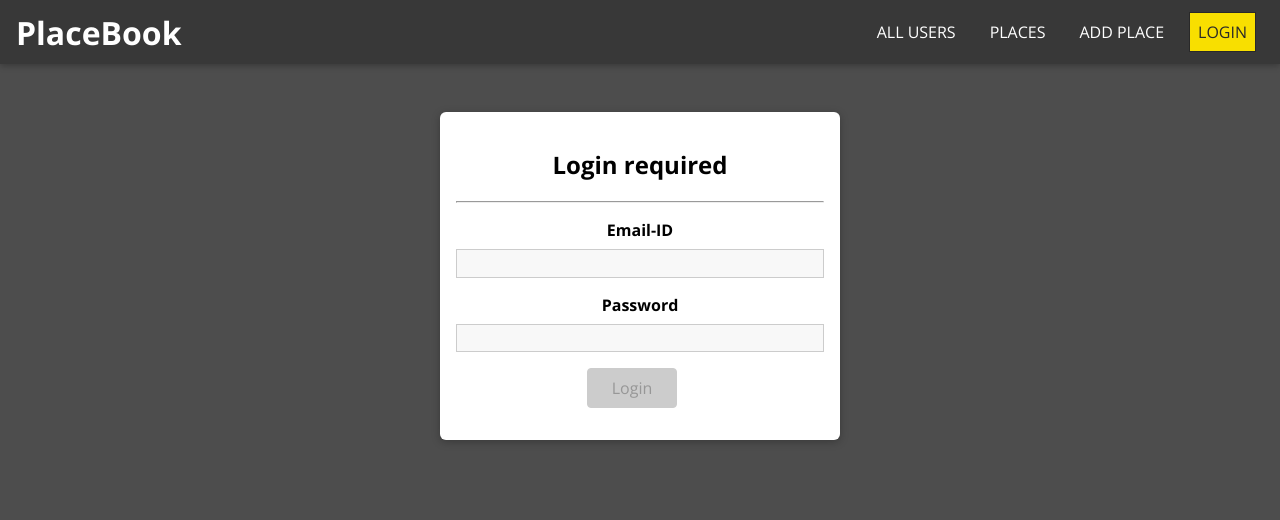
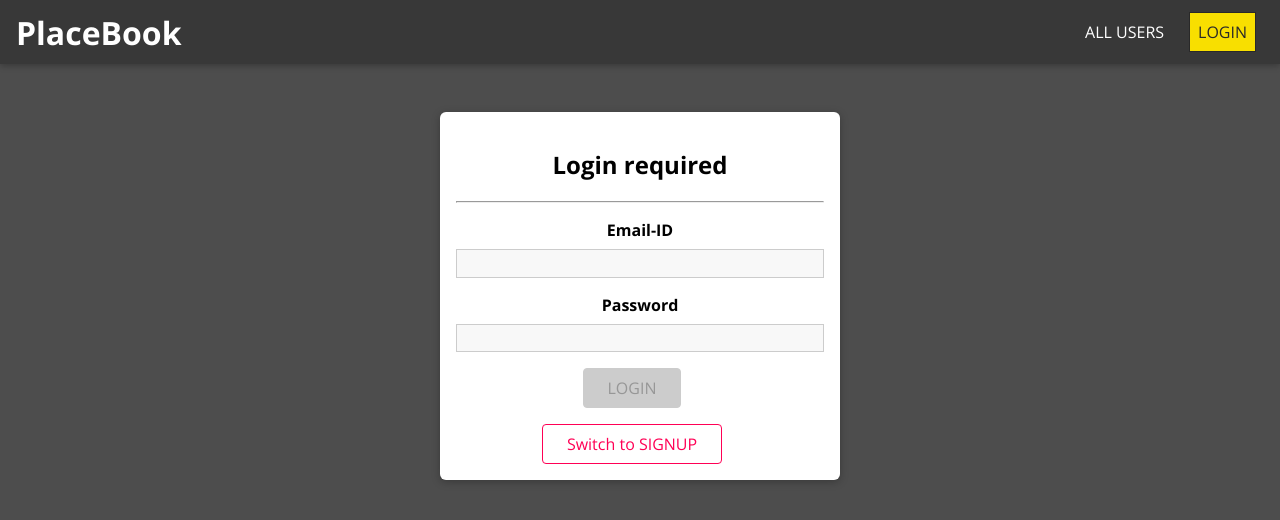
Before and after one commit to C0derHarry/Place-book, a React (Create React App) app: page /user/authentication in a window 1280 px wide. Shown: the top 520 px of the page. Built offline with nearby package versions, Linux system fonts and the light colour scheme.

Commit message:
add auth context

```diff
--- a/src/App.js
+++ b/src/App.js
@@ -1,10 +1,10 @@
-import React from "react";
+import React, { useState, useCallback } from "react";
 import {
   BrowserRouter as Router,
   Route,
   Redirect,
   Switch,
-} from 'react-router-dom';
+} from "react-router-dom";
 
 import Users from "./user/pages/users";
 import NewPlace from "./places/pages/newPlace";
@@ -12,12 +12,23 @@ import UserPlaces from "./places/pages/userPlaces";
 import UpdatePlace from "./places/pages/updatePlace";
 import AuthUser from "./user/pages/authUser";
 import MainNavigation from "./shared/components/Navigation/MainNavigation";
+import { AuthContext } from "./shared/context/auth-context";
 
 const App = () => {
-  return (
-    <Router>
-      <MainNavigation />
-      <main>
+  const [isLoggedIn, setIsLoggedIn] = useState(false);
+
+  const login = useCallback(() => {
+    setIsLoggedIn(true);
+  }, []);
+
+  const logout = useCallback(() => {
+    setIsLoggedIn(false);
+  }, []);
+
+  let routes;
+
+  if (isLoggedIn) {
+    routes = (
       <Switch>
         <Route path="/" exact>
           <Users />
@@ -28,16 +39,38 @@ const App = () => {
         <Route path="/places/new" exact>
           <NewPlace />
         </Route>
-          <Route path="/user/authentication" exact>
-            <AuthUser />
-          </Route>
         <Route path="/places/:placeID">
           <UpdatePlace />
         </Route>
         <Redirect to="/" />
       </Switch>
-      </main>
+    );
+  } else {
+    routes = (
+      <Switch>
+        <Route path="/" exact>
+          <Users />
+        </Route>
+        <Route path="/:userID/places" exact>
+          <UserPlaces />
+        </Route>
+        <Route path="/user/authentication" exact>
+          <AuthUser />
+        </Route>
+        <Redirect to="/user/authentication" />
+      </Switch>
+    );
+  }
+
+  return (
+    <AuthContext.Provider
+      value={{ isLoggedIn: isLoggedIn, login: login, logout: logout }}
+    >
+      <Router>
+        <MainNavigation />
+        <main>{routes}</main>
       </Router>
+    </AuthContext.Provider>
   );
 };
 
--- a/src/places/components/placeItem.js
+++ b/src/places/components/placeItem.js
@@ -1,12 +1,15 @@
-import React, { useState } from "react";
+import React, { useState, useContext } from "react";
 
 import Card from "../../shared/components/UIElements/Card";
 import Button from "../../shared/components/FormElements/Button";
 import Modal from "../../shared/components/UIElements/Modal";
 import Map from "../../shared/components/UIElements/Map";
+import { AuthContext } from "../../shared/context/auth-context";
 import "./PlaceItem.css";
 
 const PlaceItem = (props) => {
+  const auth = useContext(AuthContext)
+
   const [showMap, setShowMap] = useState(false);
 
   const [showConfirmModal, setShowConfirmModal] = useState(false);
@@ -67,8 +70,8 @@ const PlaceItem = (props) => {
             <Button inverse onClick={openMapHandler}>
               VIEW ON MAP
             </Button>
-            <Button to={`/places/${props.id}`}>EDIT</Button>
-            <Button danger onClick={openConfirmModal}>DELETE</Button>
+            {auth.isLoggedIn && <Button to={`/places/${props.id}`}>EDIT</Button>}
+            {auth.isLoggedIn && <Button danger onClick={openConfirmModal}>DELETE</Button>}
           </div>
         </Card>
       </li>
--- a/src/shared/components/Navigation/NavLinks.js
+++ b/src/shared/components/Navigation/NavLinks.js
@@ -1,23 +1,42 @@
-import React from "react";
+import React, { useContext } from "react";
 import { NavLink } from "react-router-dom";
 
-import "./NavLinks.css"
+import { AuthContext } from "../../context/auth-context";
+
+import "./NavLinks.css";
 
 const NavLinks = (props) => {
-    return <ul className="nav-links">
+  const auth = useContext(AuthContext);
+
+  return (
+    <ul className="nav-links">
+      <li>
+        <NavLink to="/" exact>
+          ALL USERS
+        </NavLink>
+      </li>
+      {auth.isLoggedIn && (
         <li>
-            <NavLink to="/" exact>ALL USERS</NavLink>
+          <NavLink to="/u1/places">PLACES</NavLink>
         </li>
+      )}
+      {auth.isLoggedIn && (
         <li>
-            <NavLink to="/u1/places">PLACES</NavLink>
+          <NavLink to="/places/new">ADD PLACE</NavLink>
         </li>
+      )}
+      {!auth.isLoggedIn && (
         <li>
-            <NavLink to="/places/new">ADD PLACE</NavLink>
+          <NavLink to="/user/authentication">LOGIN</NavLink>
         </li>
+      )}
+      {auth.isLoggedIn && (
         <li>
-            <NavLink to="/user/authentication">LOGIN</NavLink>
+          <button onClick={auth.logout}>LOGOUT</button>
         </li>
+      )}
     </ul>
+  );
 };
 
 export default NavLinks;
--- /dev/null
+++ b/src/shared/context/auth-context.js
@@ -0,0 +1,7 @@
+import { createContext } from "react";
+
+export const AuthContext = createContext({
+  isLoggedIn: false,
+  login: () => {},
+  logout: () => {},
+});
--- a/src/user/pages/authUser.js
+++ b/src/user/pages/authUser.js
@@ -1,4 +1,4 @@
-import React from "react";
+import React, { useState, useContext } from "react";
 
 import Card from "../../shared/components/UIElements/Card";
 import Input from "../../shared/components/FormElements/Input";
@@ -6,12 +6,18 @@ import Button from "../../shared/components/FormElements/Button";
 import {
   VALIDATOR_EMAIL,
   VALIDATOR_MINLENGTH,
+  VALIDATOR_REQUIRE,
 } from "../../shared/util/validators";
 import { useForm } from "../../shared/hooks/form-hook";
+import { AuthContext } from "../../shared/context/auth-context";
 
-import "./Auth.css"
+import "./Auth.css";
 
 const AuthUser = () => {
+  const auth = useContext(AuthContext);
+
+  const [isLoginMode, setIsLoginMode] = useState(true);
+
   const [formState, inputHandler] = useForm(
     {
       email: {
@@ -26,11 +32,33 @@ const AuthUser = () => {
     false
   );
 
+  const switchModeHandler = () => {
+    // useForm(, {formState.inputs.email.isValid})
+    setIsLoginMode((prevMode) => !prevMode);
+  };
+
+  const authSubmitHandler = (event) => {
+    event.preventDefault();
+    console.log(formState.inputs);
+    auth.login();
+  };
+
   return (
     <Card className="authentication">
-        <h2>Login required</h2>
-        <hr />
-      <form>
+      <h2>Login required</h2>
+      <hr />
+      <form onSubmit={authSubmitHandler}>
+        {!isLoginMode && (
+          <Input
+            id="name"
+            element="input"
+            type="text"
+            label="name"
+            validators={[VALIDATOR_REQUIRE()]}
+            errorText="Please enter a name"
+            onInput={inputHandler}
+          />
+        )}
         <Input
           id="email"
           element="input"
@@ -50,9 +78,12 @@ const AuthUser = () => {
           onInput={inputHandler}
         />
         <Button type="submit" disabled={!formState.isValid}>
-          Login
+          {isLoginMode ? "LOGIN" : "SIGNUP"}
         </Button>
       </form>
+      <Button inverse onClick={switchModeHandler}>
+        Switch to {!isLoginMode ? "LOGIN" : "SIGNUP"}
+      </Button>
     </Card>
   );
 };
```
Lines whose indentation alone changed are shown as unchanged.
